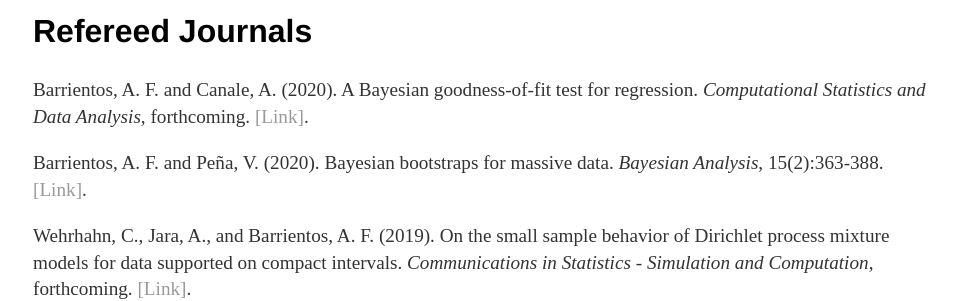
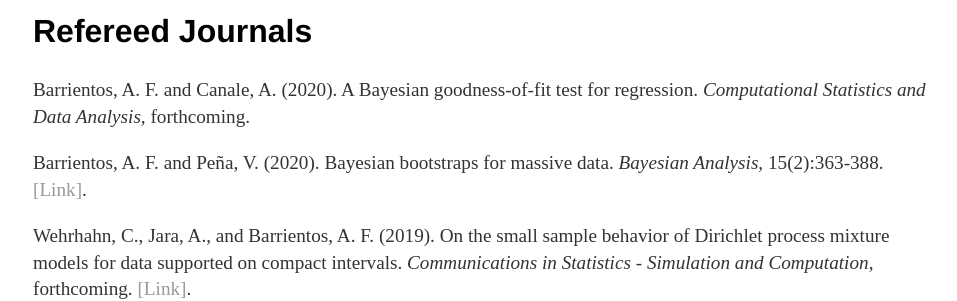
Before and after one commit to anfebar/anfebar.github.io, a Jekyll site: the page built from cv/index.html, in a window 1280 px wide. Shown: the part 340-641 px from the top of the page, without its empty margins (159-1116 px from the left). Built offline with Jekyll 4.4.1, drawn with Linux system fonts in a browser that asks for light colours.

Commit message:
Update index.html

```diff
--- a/cv/index.html
+++ b/cv/index.html
@@ -25,7 +25,7 @@ title: Andrés Felipe Barrientos
 					<p>Barrientos, A. F. and Canale, A. (2020).
 						A Bayesian goodness-of-fit test for regression.
 						<em>Computational Statistics and Data Analysis</em>, forthcoming.
-						<a href="https://projecteuclid.org/download/pdfview_1/euclid.ba/1557475224">[Link]</a>.
+
 
 					<p>Barrientos, A. F. and Peña, V. (2020).
 						Bayesian bootstraps for massive data.
```
